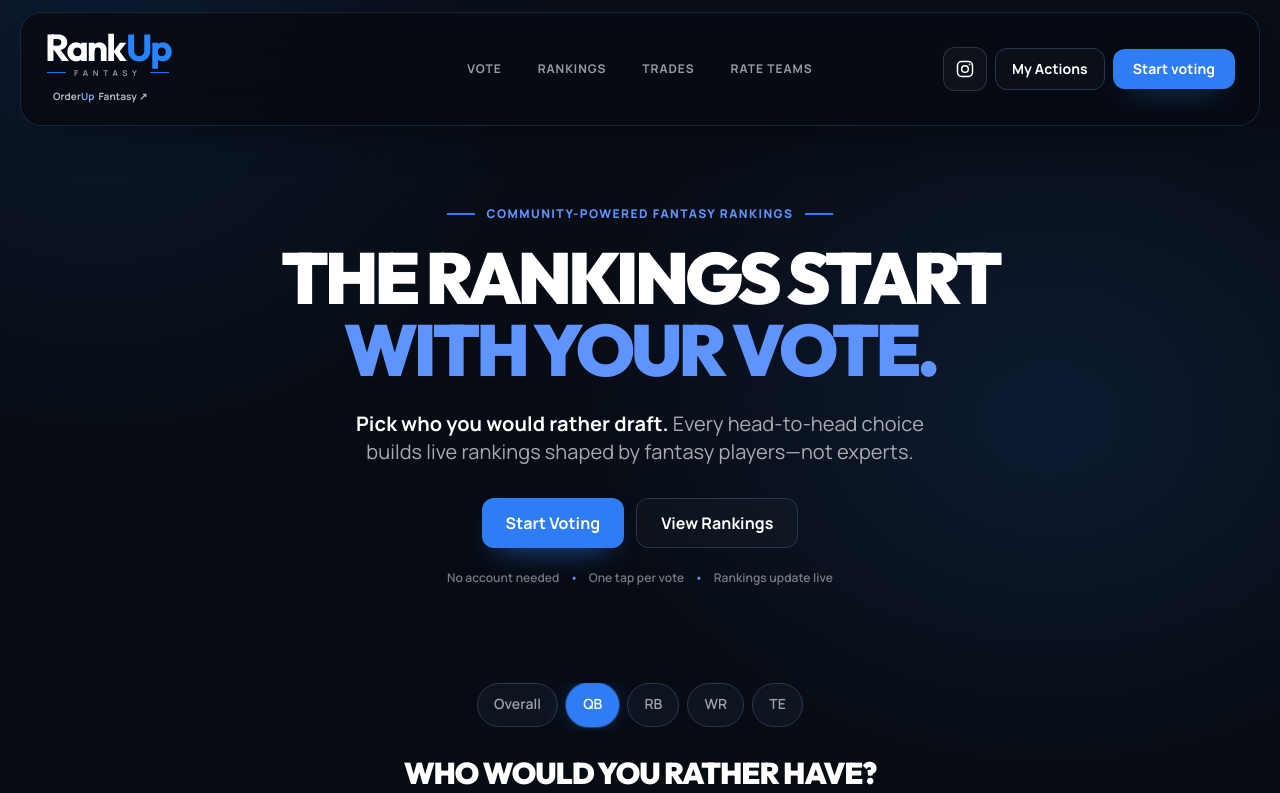
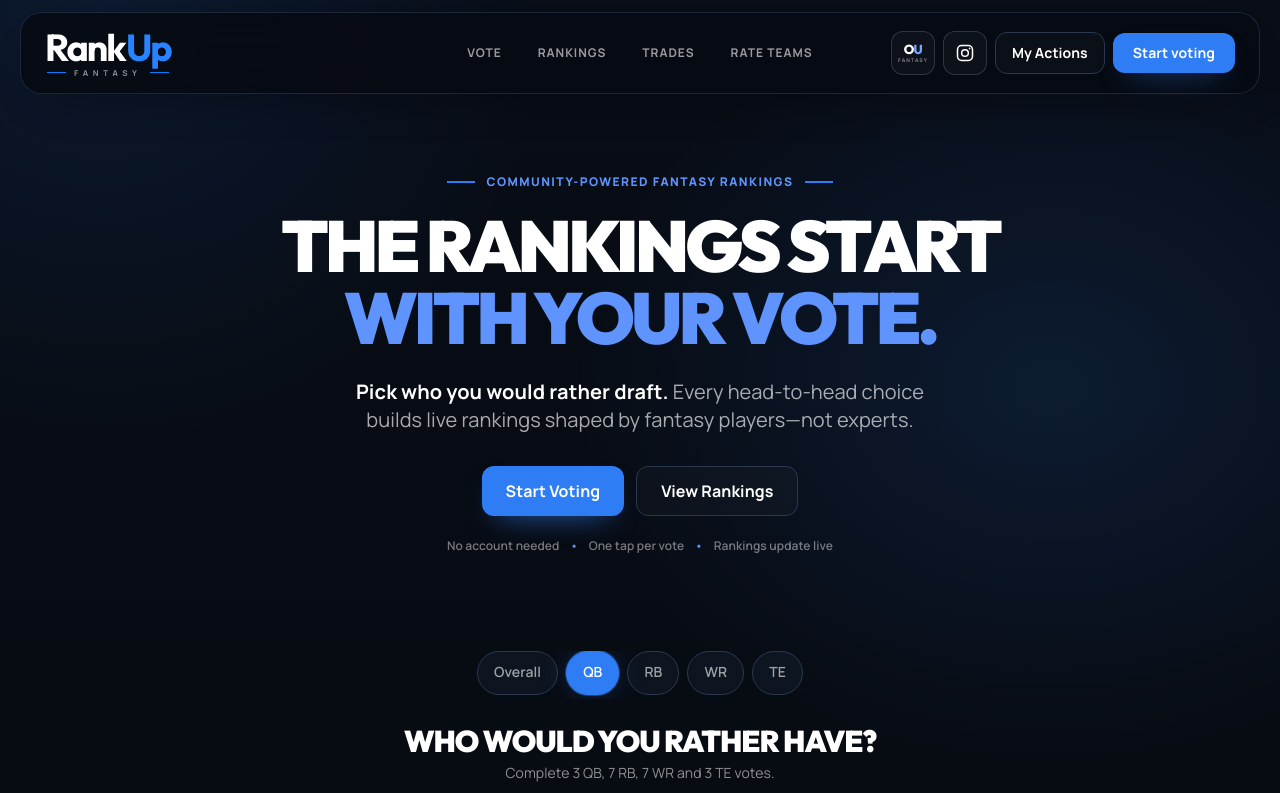
Before and after one commit to mfitzclarence-oss/rankerfantasy, a Next.js app: page / in a window 1280 px wide. Shown: the top 793 px of the page. Built offline with nearby package versions, Linux system fonts and the light colour scheme; no server answers; the database is empty.

Commit message:
Use compact OrderUp logo link in header

```diff
--- a/components/Nav.tsx
+++ b/components/Nav.tsx
@@ -12,35 +12,25 @@ export function Nav() {
   return (
     <header className="sticky top-0 z-40 px-2 pt-[max(0.5rem,env(safe-area-inset-top))] sm:px-5 sm:pt-3">
       <div className="relative mx-auto grid max-w-7xl grid-cols-1 items-center rounded-2xl border border-ink-700/90 bg-ink-950/90 px-12 py-1.5 shadow-card backdrop-blur-xl sm:px-14 sm:py-3 md:grid-cols-[1fr_auto_1fr] md:rounded-[1.35rem] md:px-6">
-        <div className="mx-auto flex flex-col items-center md:mx-0 md:items-start md:justify-self-start">
+        <div className="ml-0 mr-auto flex flex-col items-start md:mx-0 md:justify-self-start">
           <Link href="/" className="flex items-center py-1" aria-label="RankUp Fantasy home">
             <BrandWordmark />
           </Link>
-          <a
-            href="https://www.orderupfantasy.com/"
-            target="_blank"
-            rel="noopener noreferrer"
-            aria-label="Visit OrderUp Fantasy (opens in a new tab)"
-            className="absolute left-2 top-1/2 flex h-11 w-[4.5rem] -translate-y-1/2 flex-col items-center justify-center rounded-lg text-[10px] font-bold leading-tight text-white/70 transition-colors hover:bg-white/5 hover:text-white focus-visible:outline focus-visible:outline-2 focus-visible:outline-accent md:static md:h-8 md:w-auto md:translate-y-0 md:flex-row md:gap-1 md:px-2"
-          >
-            <span>Order<span className="text-accent-bright">Up</span></span>
-            <span>Fantasy ↗</span>
-          </a>
         </div>
 
         <nav className="hidden items-center justify-center gap-1 md:flex" aria-label="Main navigation">
           {LINKS.map((l) => (
-            <Link
-              key={l.href}
-              href={l.href as any}
-              className="rounded-lg px-2 py-2 text-xs font-bold uppercase tracking-[0.08em] text-white/60 transition-colors hover:bg-ink-800 hover:text-white lg:px-4"
-            >
+            <Link key={l.href} href={l.href as any} className="rounded-lg px-2 py-2 text-xs font-bold uppercase tracking-[0.08em] text-white/60 transition-colors hover:bg-ink-800 hover:text-white lg:px-4">
               {l.label}
             </Link>
           ))}
         </nav>
 
         <div className="absolute right-2 top-1/2 flex -translate-y-1/2 items-center gap-2 sm:right-3 md:static md:translate-y-0 md:justify-self-end">
+          <a href="https://www.orderupfantasy.com/" target="_blank" rel="noopener noreferrer" aria-label="Visit OrderUp Fantasy (opens in a new tab)" title="OrderUp Fantasy" className="flex h-11 w-11 shrink-0 flex-col items-center justify-center rounded-xl border border-white/15 bg-white/[0.03] leading-none text-white transition-colors hover:border-accent/60 hover:bg-accent/10 focus-visible:outline focus-visible:outline-2 focus-visible:outline-offset-2 focus-visible:outline-accent">
+            <span className="font-display text-[13px] font-extrabold tracking-[-0.06em]">O<span className="text-accent-bright">U</span></span>
+            <span className="mt-0.5 text-[5px] font-extrabold uppercase tracking-[0.22em] text-white/45">Fantasy</span>
+          </a>
           <a href="https://www.instagram.com/styleupfantasy/" target="_blank" rel="noopener noreferrer" aria-label="StyleUpFantasy on Instagram (opens in a new tab)" title="@StyleUpFantasy on Instagram" className="flex h-11 w-11 shrink-0 items-center justify-center rounded-xl border border-white/15 bg-white/[0.03] text-white transition-colors hover:border-accent/60 hover:bg-accent/10 hover:text-accent-bright focus-visible:outline focus-visible:outline-2 focus-visible:outline-offset-2 focus-visible:outline-accent">
             <svg width="20" height="20" viewBox="0 0 24 24" fill="none" stroke="currentColor" strokeWidth="1.8" aria-hidden="true"><rect x="3" y="3" width="18" height="18" rx="5" /><circle cx="12" cy="12" r="4" /><circle cx="17.5" cy="6.5" r="1" fill="currentColor" stroke="none" /></svg>
           </a>
```
